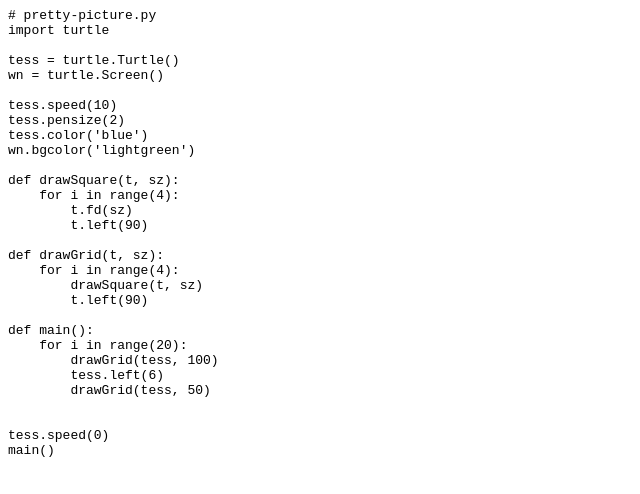
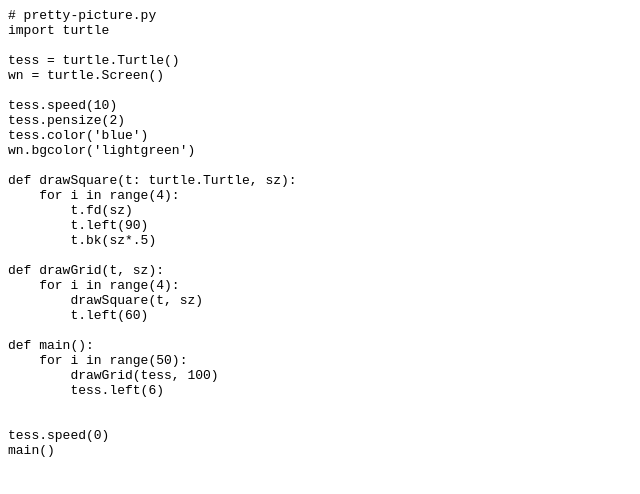
Before and after one commit to Lucifer516-sudoer/Lucifer516-sudoer.github.io, a plain HTML site: page index.html in a window 1280 px wide. Shown: the whole page, without its empty margins (0-640 px from the left). Drawn offline with Linux system fonts and the light colour scheme.

Commit message:
Update index.html

```diff
--- a/index.html
+++ b/index.html
@@ -10,24 +10,23 @@ tess.pensize(2)
 tess.color('blue')
 wn.bgcolor('lightgreen')
 
-def drawSquare(t, sz):
+def drawSquare(t: turtle.Turtle, sz):
     for i in range(4):
         t.fd(sz)
         t.left(90)
+        t.bk(sz*.5)
 
 def drawGrid(t, sz):
     for i in range(4):
         drawSquare(t, sz)
-        t.left(90)
+        t.left(60)
 
 def main():
-    for i in range(20):
+    for i in range(50):
         drawGrid(tess, 100)
         tess.left(6)
-        drawGrid(tess, 50)
 
 
 tess.speed(0)
 main()
-
 </pre>
```
